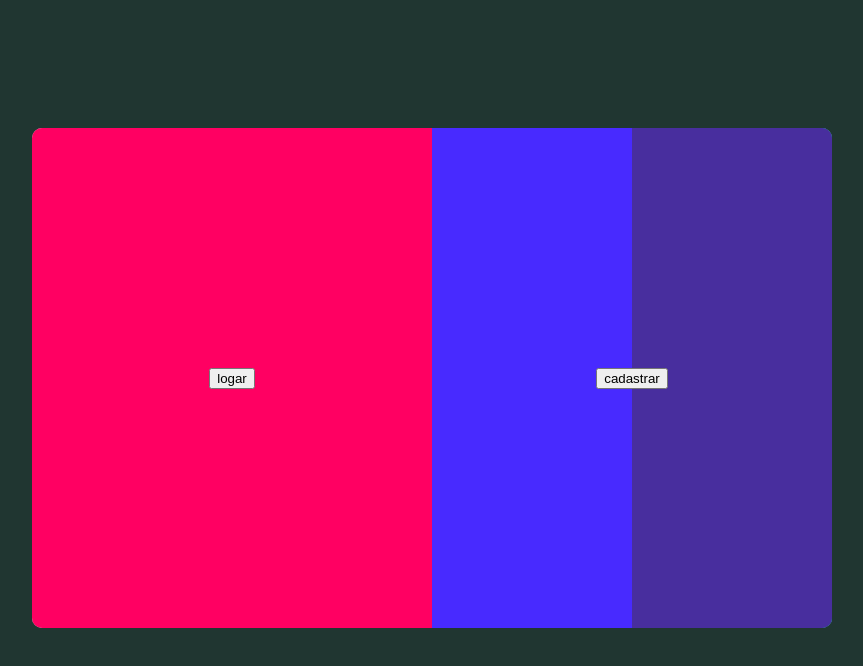
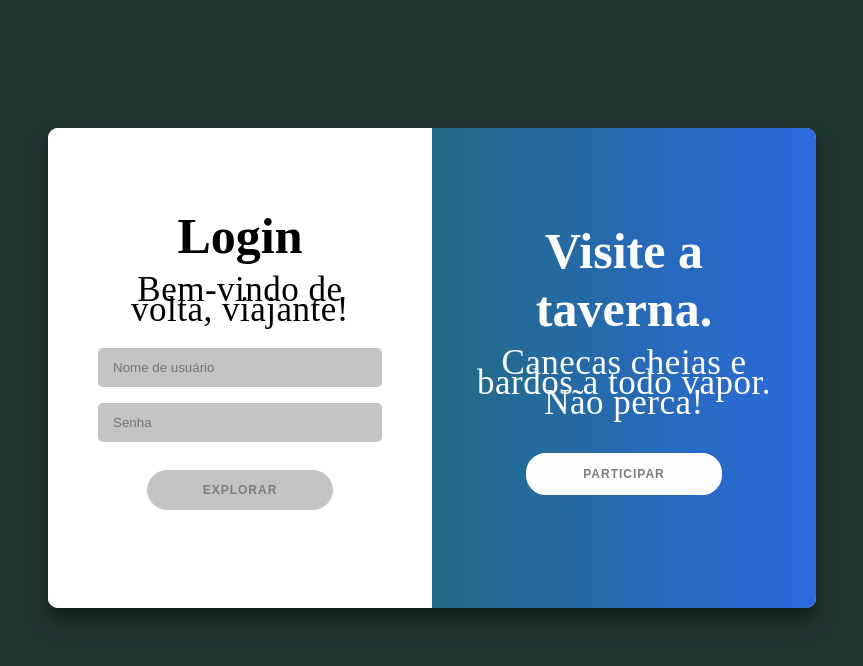
Before and after one commit to Nicole-Medina/Projeto1, a plain HTML site: page index.html in a window 1280 px wide. Shown: the whole page, without its empty margins (208-1071 px from the left). Drawn offline with Linux system fonts and the light colour scheme; a web font is replaced by a local one.

Commit message:
first old commit

```diff
--- a/algo.css
+++ /dev/null
@@ -1,127 +0,0 @@
-@import url('https://fonts.googleapis.com/css2?family=Micro+5&display=swap');
-
-
-
-@keyframes deslizar_esq{
-    from {transform: translateX(50%)}
-    to {transform: translateX(-50%)}
-}
-
-@keyframes deslizar_dir{
-    from {transform: translateX(-50%)}
-    to {transform: translateX(50%)}
-}
-
-.animacao-deslizar_esq {
-    animation: deslizar_esq 2s ease-in-out forwards;
-}
-
-.animacao-deslizar_dir {
-    animation: deslizar_dir 2s ease-in-out forwards;
-}
-
-
-
-
-*{
-    box-sizing: border-box;
-}
-body{
-    align-items: center;
-    display: flex;
-    justify-content: center;
-    background: #203631;
-    font-family: 'Micro 5', serif;
-    min-height: 100%;
-    margin: 10%;
-}
-
-
-.container {
-    position: relative; /*aqui eu tornei essa div PAI, no caso ela será uma referencia de posicionamento*/
-    width: 800px;                  /*  largura do container  */
-    height: 500px;
-    background: #cfcfcf;
-    border-radius: 10px;
-    display: flex;
-    flex-wrap: nowrap;
-    justify-content: center;
-    align-items: top;
-    overflow: hidden;
-}
-.camada1, .camada3{
-    display: flex;
-    flex-direction: row-reverse;
-    justify-content: center;
-    position: absolute;
-    margin-top: 0;
-}
-.camada1{
-    z-index: 1;
-}
-.camada2{
-    flex-direction: column;
-    align-items: flex-end;
-    transform: translateX(50%);
-    width: 800px;
-    height: 500px;
-    z-index: 2;
-}
-.camada3{
-    z-index: 3;
-}
-
-
-.txt1, .form2, .painel, .form1, .txt2 {
-    position: absolute; /*aqui eu tornei todas essas div's FILHOS em relação a div PAI*/
-    display: flex;
-    justify-content: center;
-    align-items: center;
-    overflow: hidden;
-}
-
-.txt1{
-    width: 400px;
-    height: 500px;
-    background-color: rgb(255, 0, 98);
-    transform: translateX(-50%);
-    z-index: 1;
-}
-.form2{
-    width: 400px;
-    height: 500px;
-    background-color: rgb(0, 110, 255);
-    transform: translateX(50%);
-    z-index: 2;
-}
-
-.bloco{
-    width: 400px;
-    height: 500px;
-    margin-left: auto;
-    background-color: rgb(0, 119, 6);
-    z-index: 3;
-    animation: deslizar_esq 2s ease-in-out forwards;
-}
-.form1{
-    width: 400px;
-    height: 500px;
-    /*background-color: rgb(229, 255, 0);*/
-    transform: translateX(-50%);
-    z-index: 4;
-}
-.txt2{
-    width: 400px;
-    height: 500px;
-    background-color: rgba(119, 0, 255, 0.61);
-    transform: translateX(50%);
-    z-index: 5;
-}
-
-button{
-    transition: transform 80ms ease-in-out ;
-    cursor: pointer;
-}
-button:active{
-    transform: scale(0.90);
-}
--- a/index.html
+++ b/index.html
@@ -3,43 +3,49 @@
 <head>
     <meta charset="UTF-8">
     <meta name="viewport" content="width=device-width, initial-scale=1.0">
-    <link rel="stylesheet" type="text/css" href="algo.css">
-    <title>Teste</title>
+    <title>Login</title>
+    <link rel="stylesheet" type="text/css" href="style.css">
 </head>
 <body>
-
-
     <div class="container" id="main">
-
-        <div class="camada1">  <!-- distribuir horizontalmente as div's de dentro -->
-
-            <div class="txt1">
-                <button class="logar" id="lgr">logar</button>
-            </div>
-
-            <div class="form2"></div>
-
+        <div class="cadastrar">
+            <form action="#" method="post">
+                <h1>Cadastre-se</h1>
+                <p>Desafie o destino, forje sua história.</p>
+                <input type="text" name="txt" placeholder="Nome de usuário" required="">
+                <input type="email" name="email" placeholder="E-mail" required="">
+                <input type="password" name="pswd" placeholder="Senha" required="">
+                <button>Juntar-se</button>
+            </form>
         </div>
 
+        <div class="entrar">
+            <form action="#" method="post">
+                <h1>Login</h1>
+                <p>Bem-vindo de volta, viajante!</p>
+                <input type="text" name="txt" placeholder="Nome de usuário" required="">
+                <input type="password" name="pswd" placeholder="Senha" required="">
+                <button id="explore">Explorar</button>
+            </form>
+        </div>
+        <div class="sobrepor_container">
+            <div class="sobreposicao">
+                <div class="sobrepor_esq">
+                    <h1>Título!</h1>
+                    <p>frase; direcionar login</p>
+                    <button id="login">Entrar</button>
+                </div>
 
-        <div class="camada2"> <!-- essa div vai ocupar espaço equiv. a duas div's lado a lado -->
-            <div class="bloco"></div> <!-- objeto que se moverá de um lado para o outro -->
+                <div id="visit-taverna" class="sobrepor_dir">
+                    <h1>Visite a taverna.</h1>
+                    <p>Canecas cheias e bardos a todo vapor. Não perca!</p>
+                    <button id="registro">Participar</button>
+                </div>
+            </div>
         </div>
 
-        <div class="camada3">  <!-- distribuir horizontalmente as div's de dentro -->
-
-            <div class="form1"></div>
-
-
-            <div class="txt2">
-                <button class="cadastrar" id="cdstr">cadastrar</button>
-            </div>
-
-        </div>
-
-        <script src="script.js"></script>
     </div>
-
-
 </body>
 </html>
+
+<script src="script.js"></script>
--- a/script.js
+++ b/script.js
@@ -1,29 +1,3 @@
-const main = document.getElementById("main");
-const bloco = document.querySelector('.bloco');
-const logarButton = document.getElementById("lgr");
-const cadastrarButton = document.getElementById("cdstr");
-
-
-
-
-cadastrarButton.addEventListener('click', function() {
-    main.classList.add('animacao-deslizar_esq')
-    console.log("esquerda")
-});
-
-logarButton.addEventListener('click', function() {
-    main.classList.add('animacao-deslizar_dir')
-    console.log("direita")
-});
-
-
-
-/*
-
-
-
-
-
 const main = document.getElementById("main");
 const entrarButton = document.getElementById("login");
 const particButton = document.getElementById("registro");
@@ -37,4 +11,3 @@ entrarButton.addEventListener('click', function() {
     main.classList.remove("container.right-painel-active");
     console.log("Loguei")
 });
-*/
--- a/referencia.css
+++ b/style.css
@@ -17,7 +17,7 @@ body{
     justify-content: center;
     flex-direction: column;   /*  Aqui ele distribui as div's de cima para baixo  */
     background: #203631;
-    font-family: 'Micro 5', serif;
+    font-family: 'Micro 5', serif;    /*   ou 'Jacquarda Bastarda 9', sans-serif;   */
     min-height: 100%;   /* altura */
     margin: 10%;
 }
```
Also changed, not shown: anotações.txt (deleted), 1 other file.
